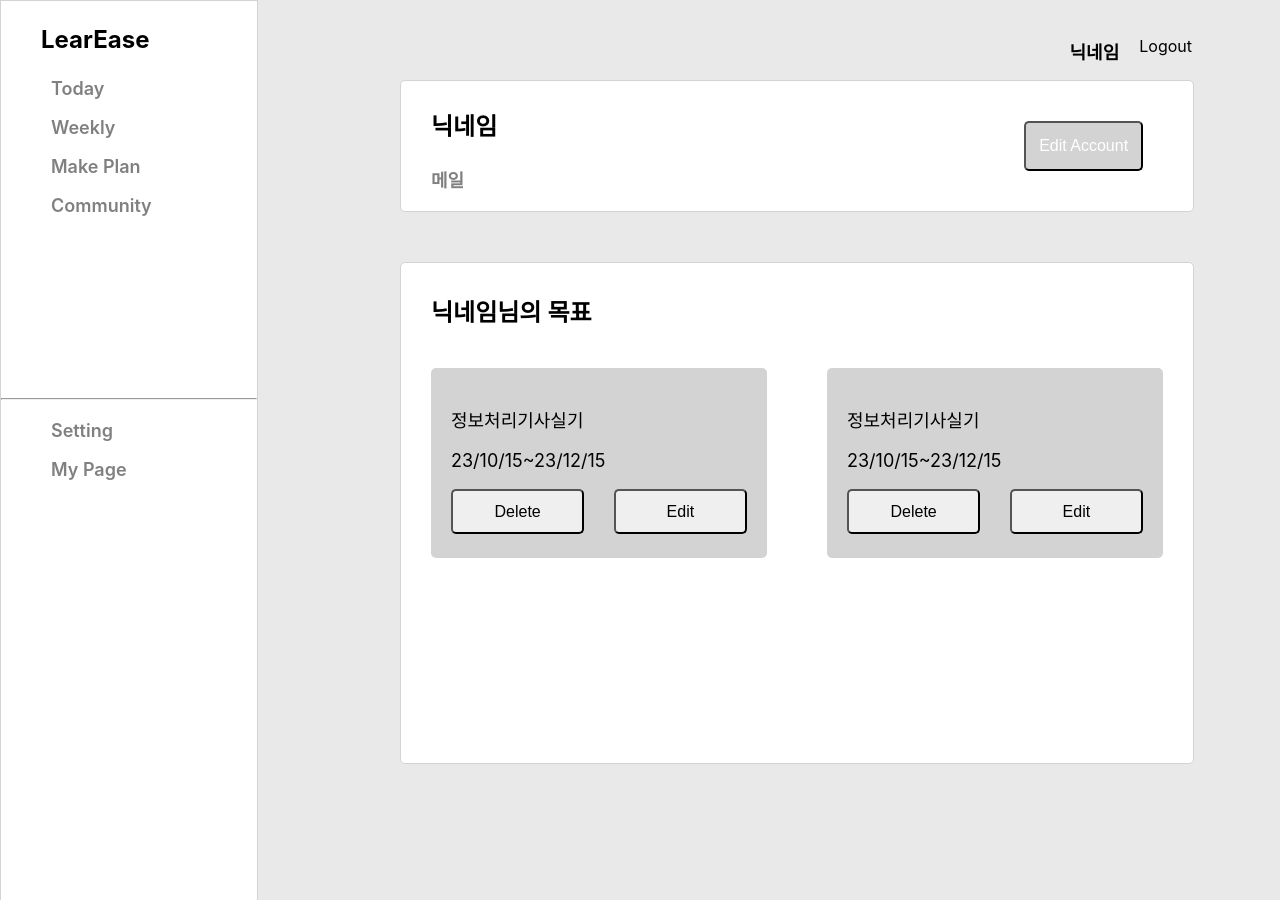
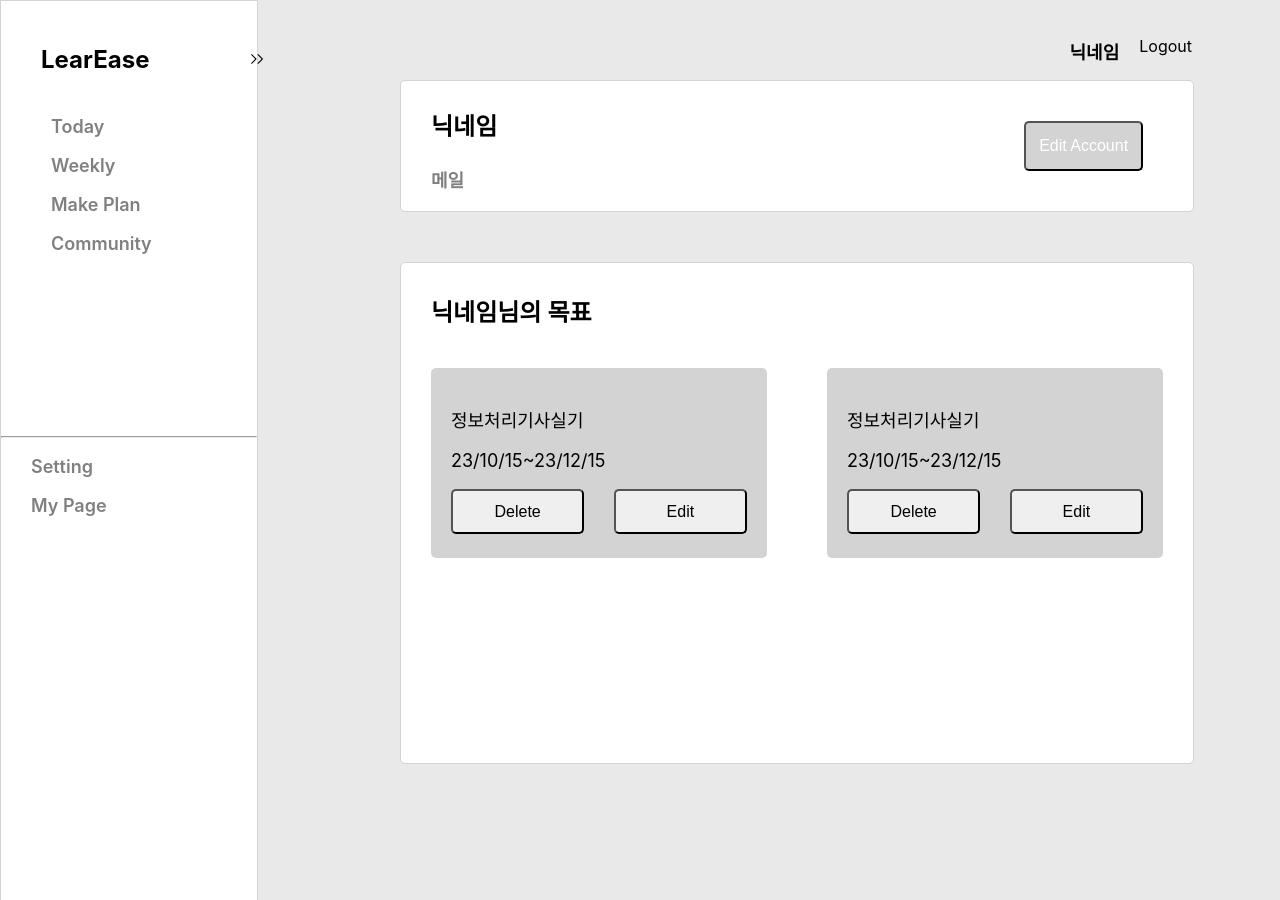
Before and after one commit to InQ-InQ-InQ-InQ-InQ/LearnEase_FE, a React (Create React App) app in the folder frontend/: page /profile in a window 1280 px wide. Built offline with nearby package versions, Linux system fonts and the light colour scheme.

Commit message:
style.sidebar

```diff
--- a/frontend/package.json
+++ b/frontend/package.json
@@ -10,6 +10,7 @@
     "postcss": "^8.4.31",
     "react": "^18.2.0",
     "react-dom": "^18.2.0",
+    "react-icons": "^4.11.0",
     "react-router-dom": "^6.16.0",
     "react-scripts": "5.0.1",
     "web-vitals": "^2.1.4"
--- a/frontend/src/App.jsx
+++ b/frontend/src/App.jsx
@@ -12,7 +12,7 @@ function App() {
       <Routes>
         <Route exact path="/login" element={<Login />} />
         <Route exact path="/" element={<SignUp />} />
-        <Route exact path="/profile" element={<MyPage/>}/>
+        <Route exact path="/profile" element={<MyPage />} />
       </Routes>
     </Router>
   );
--- a/frontend/src/component/SideBar.js
+++ /dev/null
@@ -1,50 +0,0 @@
-import styles from '../style/SideBar.module.css';
-
-function SideBar(){
-    return(
-        <>
-        <div className={styles.sidebar}>
-            <div className={styles.wrap}>
-            <div className={styles.head}>
-                <p className={styles.text}>LearEase</p>
-                <i></i>
-            </div>
-            <nav className={styles.navigation}>
-                <a href='/today' className={styles.menu}>
-                    <i></i>
-                    <p>Today</p>
-                </a>
-                <a href='/weekly' className={styles.menu}>
-                    <i></i>
-                    <p>Weekly</p>
-                </a>
-                <a href='/plan' className={styles.menu}>
-                    <i></i>
-                    <p>Make Plan</p>
-                </a>
-                <a href='/community' className={styles.menu}>
-
-                    <i></i>
-                    <p>Community</p>
-
-                </a>
-            </nav>
-            </div>
-            <hr></hr>
-            <div className={styles.wrap}>
-            <nav className={styles.navigation}>
-                <a href='/setting' className={styles.menu}>
-                    <i></i>
-                    <p>Setting</p>
-                </a>
-                <a href='/profile' className={styles.menu}>
-                    <i></i>
-                    <p>My Page</p>
-                </a>
-            </nav>
-            </div>
-        </div>
-        </>
-    );
-}
-export default SideBar;
--- /dev/null
+++ b/frontend/src/component/SideBar.jsx
@@ -0,0 +1,50 @@
+import React from 'react';
+import { RxDoubleArrowRight } from 'react-icons/rx';
+import styles from '../style/SideBar.module.css';
+
+function SideBar() {
+    return (
+      <div className={styles.sidebar}>
+        <div className={styles.wrap}>
+          <div className={styles.head}>
+            <p className={styles.text}>LearEase</p>
+            <div className={styles.arrowicon}><RxDoubleArrowRight /></div>
+          </div>
+          <nav className={styles.navigation}>
+            <a href="/today" className={styles.menu}>
+              <i />
+              <p>Today</p>
+            </a>
+            <a href="/weekly" className={styles.menu}>
+              <i />
+              <p>Weekly</p>
+            </a>
+            <a href="/plan" className={styles.menu}>
+              <i />
+              <p>Make Plan</p>
+            </a>
+            <a href="/community" className={styles.menu}>
+
+              <i />
+              <p>Community</p>
+
+            </a>
+          </nav>
+        </div>
+        <hr />
+        <div>
+          <nav className={styles.navigation}>
+            <a href="/setting" className={styles.menu}>
+              <i />
+              <p>Setting</p>
+            </a>
+            <a href="/profile" className={styles.menu}>
+              <i />
+              <p>My Page</p>
+            </a>
+          </nav>
+        </div>
+      </div>
+    );
+}
+export default SideBar;
--- /dev/null
+++ b/frontend/src/page/EditAccount.jsx
@@ -0,0 +1,8 @@
+import React from 'react';
+
+function EditAccount() {
+    return (
+      <div />
+    );
+}
+export default EditAccount;
--- a/frontend/src/page/MyPage.jsx
+++ b/frontend/src/page/MyPage.jsx
@@ -1,11 +1,12 @@
+import React from 'react';
 import SideBar from '../component/SideBar';
 import styles from '../style/MyPage.module.css';
 
-function MyPage(){
-    return(
-        <>
+function MyPage() {
+    return (
+
       <div className={styles.viewport}>
-        <SideBar/>
+        <SideBar />
         <div className={styles.mainprofile}>
           <div className={styles.miniinfo}>
             <div className={styles.headwrap}>
@@ -18,32 +19,33 @@ function MyPage(){
               <p className={styles.text}>닉네임</p>
               <p className={styles.mail}>메일</p>
             </div>
-            <button className={styles.profileeditbtn}>Edit Account</button>
+            <input type="button" value="Edit Account" className={styles.profileeditbtn} />
           </div>
           <div className={styles.bodyprofile}>
-            <p className={styles.text1}>닉네임님의 목표</p> <br/>
+            <p className={styles.text1}>닉네임님의 목표</p>
+            {' '}
+            <br />
             <div className={styles.goalwrap}>
               <div className={styles.goalbox}>
                 <p>정보처리기사실기</p>
                 <p>23/10/15~23/12/15</p>
                 <div className={styles.btnwrap}>
-                        <button className={styles.deletebtn}>Delete</button>
-                        <button className={styles.goaleditbtn}>Edit</button>
+                  <input type="button" className={styles.deletebtn} value="Delete" />
+                  <input type="button" className={styles.goaleditbtn} value="Edit" />
                 </div>
               </div>
               <div className={styles.goalbox}>
                 <p>정보처리기사실기</p>
                 <p>23/10/15~23/12/15</p>
                 <div className={styles.btnwrap}>
-                        <button className={styles.deletebtn}>Delete</button>
-                        <button className={styles.goaleditbtn}>Edit</button>
+                  <input type="button" className={styles.deletebtn} value="Delete" />
+                  <input type="button" className={styles.goaleditbtn} value="Edit" />
                 </div>
               </div>
             </div>
           </div>
         </div>
       </div>
-        </>
     );
 }
 export default MyPage;
--- a/frontend/src/style/SideBar.module.css
+++ b/frontend/src/style/SideBar.module.css
@@ -12,6 +12,12 @@
 }
 .head{
     margin-left: 20px;
+    display: flex;
+    flex-direction: row;
+}
+.arrowicon{
+    margin-left: 100px;
+    margin-top: 30px;
 }
 .text{
     font-size: x-large;
```
Also changed, not shown: frontend/.eslintrc.js, frontend/src/style/EditAccount.module.css (added), 1 other file (tests, documents, lock files or other folders). Lines whose indentation alone changed are shown as unchanged.
